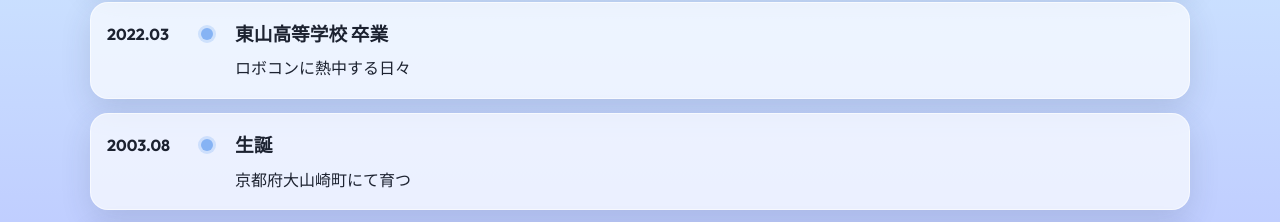
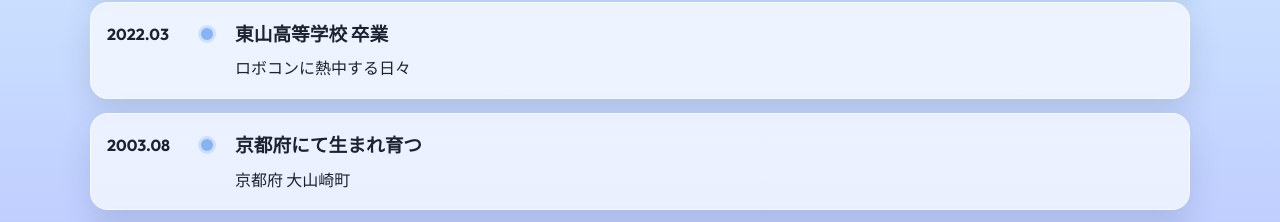
Before and after one commit to f3k-dev/f3k-dev.github.io, a plain HTML site: page index.html in a window 1280 px wide. Shown: the part 1676-1898 px from the top of the page. Drawn offline with Linux system fonts and the light colour scheme.

Commit message:
update readme

```diff
--- a/index.html
+++ b/index.html
@@ -165,8 +165,8 @@
           <div class="time">2003.08</div>
           <div class="dot"></div>
           <div class="content">
-            <h3 data-ja="生誕" data-en="Birth"></h3>
-            <p data-ja="京都府大山崎町にて育つ" data-en="Grew up in Oyamazaki Town, Kyoto"></p>
+            <h3 data-ja="京都府にて生まれ育つ" data-en="Born and raised in Kyoto"></h3>
+            <p data-ja="京都府 大山崎町" data-en="Oyamazaki Town, Kyoto"></p>
           </div>
         </li>
 
```
Also changed, not shown: 1 other file.
